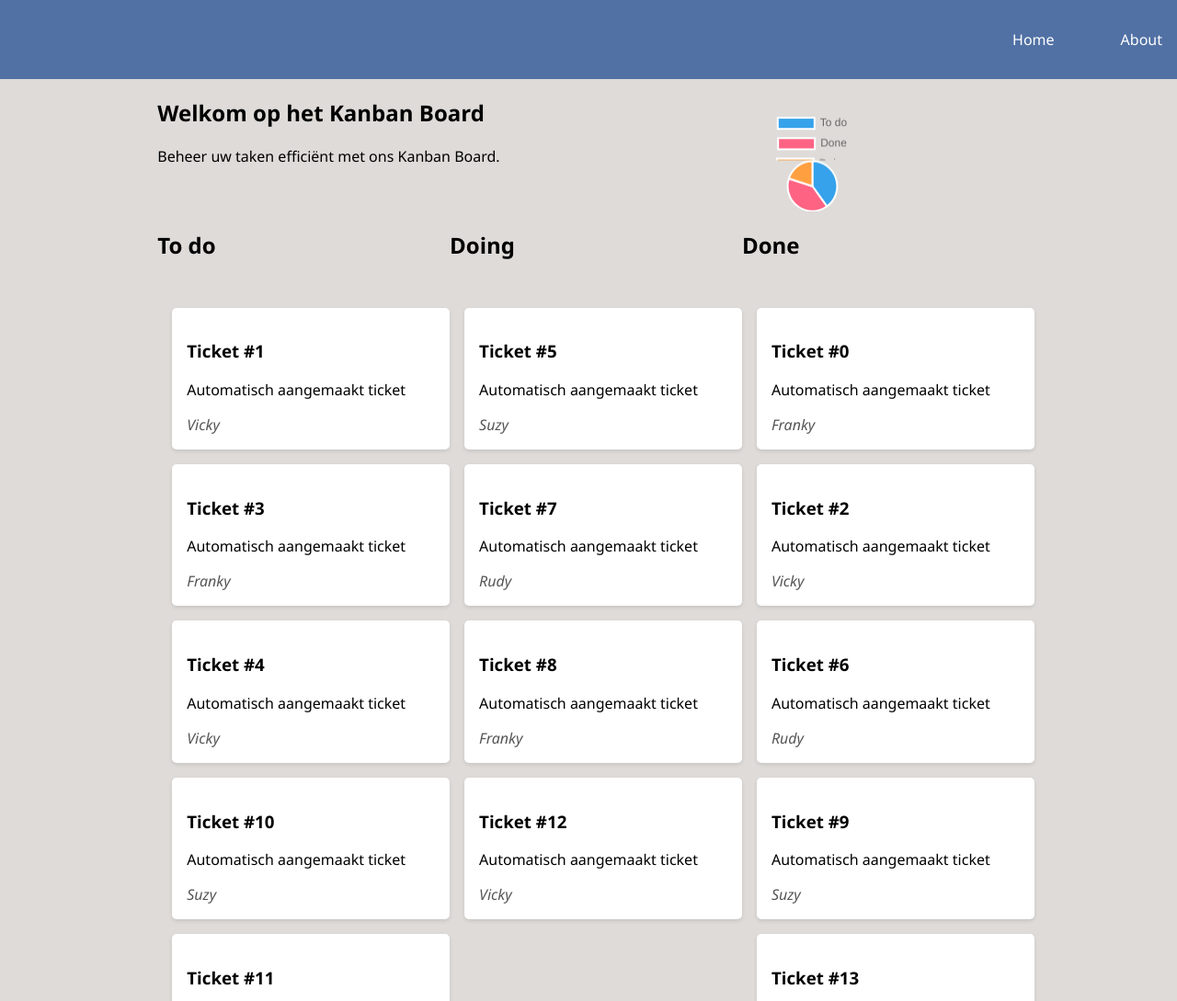
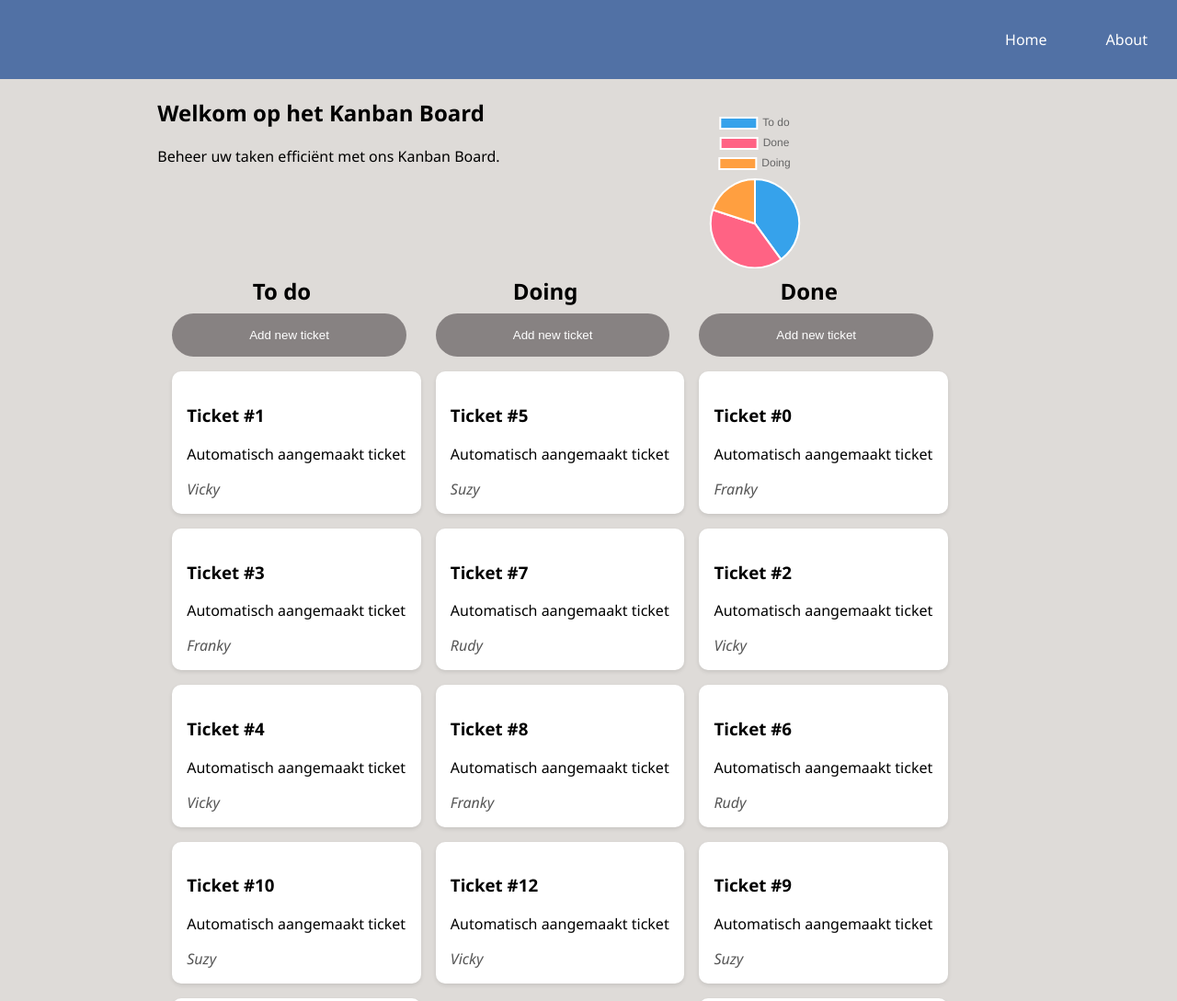
Before and after one commit to Salaheddinetah/kanban, a website: page Client/index.html in a window 1280 px wide. Shown: the top 1089 px of the page at 92% size. Drawn offline with nearby package versions, Linux system fonts and the light colour scheme.

Commit message:
added add ticket function in column.js

```diff
--- a/Client/layout/stylesheet.css
+++ b/Client/layout/stylesheet.css
@@ -33,7 +33,7 @@ main
 
 aside {
     flex: 1;
-    width: 30%;
+    width: 40%;
     align-self: center;
     margin-top: 2em;
     float: right;
@@ -41,16 +41,26 @@ aside {
 
 .ticket {
     background-color: white;
-    border-radius: 5px;
+    border-radius: 10px;
     box-shadow: 0 2px 4px rgba(0, 0, 0, 0.1);
     padding: 1em;
     margin-bottom: 1em;
     width: 100%;
+    list-style: none;
 }
 
-ol {
+ul {
     list-style: none;
-padding: 1rem;
+    padding: 0;
+    margin: 1rem;
+}
+
+
+.grid-column h2 {
+    text-align: center;
+    padding: 0.5rem;
+    border-radius: 5px;
+    margin: 0;
 }
 
 .ticket-id {
@@ -73,8 +83,19 @@ padding: 1rem;
 
 #board {
   display: flex;
+  grid-template-columns: repeat(auto-fit, minmax(250px, 1fr));
   flex-direction: row;
-  align-self: center;
   gap: 1em;
-  width: 100%;
+  width: 90%;
 }
+
+.add-ticket-button {
+    background-color: hsl(0, 2%, 52%);
+    color: white;
+    border: none;
+    border-radius: 25px;
+    cursor: pointer;
+     text-align: center;
+    padding: 1rem;
+    margin-left: 1rem;
+}
--- a/Client/scripts/column.js
+++ b/Client/scripts/column.js
@@ -66,10 +66,19 @@ export class Column {
         columnHtmlElement.innerHTML = `<h2>${this.columnName}</h2>`;
         boardHtmlElement.appendChild(columnHtmlElement);
 
+        let addtTicketButton = document.createElement("button");
+        addtTicketButton.className = "add-ticket-button";
+        addtTicketButton.innerText = "Add new ticket";
+
+        columnHtmlElement.appendChild(addtTicketButton);
+
+
         // Koppelen van drop event handlers.
         this.#wireDragAndDropEventHandlers(columnHtmlElement);
 
-        this.#columnTicketsContainerHtmlElement = document.createElement("ol");
+        this.#wireAddTicketEventHandler(addtTicketButton)
+
+        this.#columnTicketsContainerHtmlElement = document.createElement("ul");
         columnHtmlElement.appendChild(this.#columnTicketsContainerHtmlElement);
         this.#tickets.forEach(async t => {
             await t.renderOnPage(this.#columnTicketsContainerHtmlElement);
@@ -93,4 +102,15 @@ export class Column {
             }
         });
     }
+
+    #wireAddTicketEventHandler(addtTicketButton) {
+        addtTicketButton.addEventListener("click", async (e) => {
+            let newTicket = new Ticket(`New ticket in ${this.columnName}`);
+            newTicket.description = "Description...";
+            this.#board.addTicket(newTicket);
+            this.#board.moveTicket(newTicket.id, this.columnName);
+            await newTicket.renderOnPage(this.#columnTicketsContainerHtmlElement);
+        });
+    }
+
 }
```
